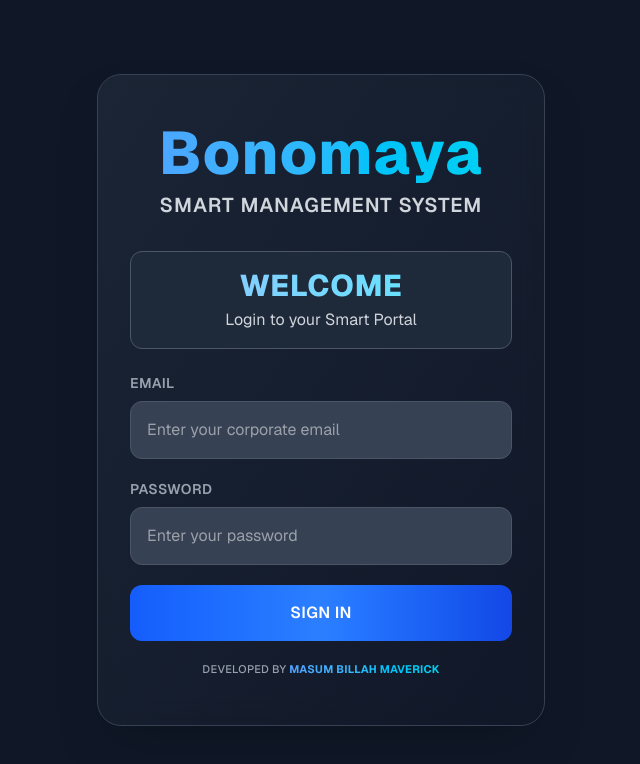
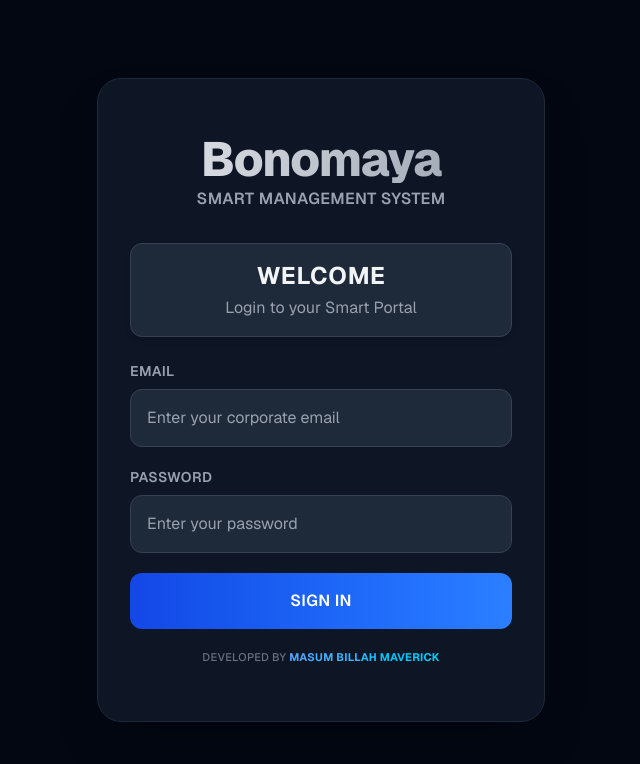
Before and after one commit to masumbillah-swe/bonomaya-management, a Next.js app: page /login in a window 1280 px wide. Shown: the top 764 px of the page, without its empty margins (319-959 px from the left). Built offline with nearby package versions, Linux system fonts and the light colour scheme; no server answers.

Commit message:
Fixed all errors and implemented Enterprise Admin Panel

```diff
--- a/app/login/page.js
+++ b/app/login/page.js
@@ -37,7 +37,6 @@ export default function LoginPage() {
     setLoading(false);
   };
 
-  // Detect mobile
   const [isMobile, setIsMobile] = useState(false);
   useEffect(() => {
     const handleResize = () => setIsMobile(window.innerWidth < 768);
@@ -47,29 +46,28 @@ export default function LoginPage() {
   }, []);
 
   return (
-    <div className="min-h-screen flex items-center justify-center bg-gray-900 font-sans px-4">
+    <div className="min-h-screen flex items-center justify-center bg-gray-950 font-sans px-4">
 
       {/* Login Card */}
-      <div
-        className={`w-full max-w-md rounded-3xl border border-gray-700 shadow-2xl transition-all duration-300 bg-gradient-to-br from-gray-800/80 to-gray-900/80 backdrop-blur-md
-          ${isMobile ? "px-6 py-12" : "px-6 sm:px-8 py-12"}`}
-      >
+      <div className={`w-full max-w-md rounded-3xl shadow-2xl bg-gray-900/90 backdrop-blur-sm border border-gray-800
+        ${isMobile ? "px-6 py-12" : "px-8 py-14"}`}>
+
         {/* Branding */}
-        <div className={`text-center ${isMobile ? "mb-8" : "mb-8"}`}>
-          <h1 className={`font-extrabold tracking-wide bg-gradient-to-r from-blue-400 to-cyan-400 bg-clip-text text-transparent ${isMobile ? "text-4xl" : "text-5xl sm:text-6xl"}`}>
+        <div className="text-center mb-8">
+          <h1 className={`font-extrabold tracking-tight text-transparent bg-clip-text bg-gradient-to-r from-gray-200 to-gray-400 text-4xl sm:text-5xl`}>
             Bonomaya
           </h1>
-          <p className={`text-gray-300 uppercase tracking-wider font-semibold mt-2 ${isMobile ? "text-base" : "text-lg sm:text-xl"}`}>
+          <p className="text-gray-400 uppercase tracking-wide mt-1 text-sm sm:text-base font-semibold">
             Smart Management System
           </p>
         </div>
 
-        {/* Boxed Welcome Message */}
-        <div className={`text-center mb-6 border border-gray-600 rounded-xl p-4 bg-gray-800`}>
-          <h2 className={`font-extrabold tracking-wide uppercase bg-gradient-to-r from-blue-300 to-cyan-300 bg-clip-text text-transparent ${isMobile ? "text-lg" : "text-2xl sm:text-3xl"}`}>
+        {/* Welcome Box */}
+        <div className="text-center mb-6 border border-gray-700 rounded-xl py-4 px-6 bg-gray-800 shadow-md">
+          <h2 className="font-bold text-gray-100 text-xl sm:text-2xl tracking-wide uppercase">
             Welcome
           </h2>
-          <p className={`text-gray-300 ${isMobile ? "text-base" : "text-sm sm:text-base"} mt-1`}>
+          <p className="text-gray-400 mt-1 text-sm sm:text-base">
             Login to your Smart Portal
           </p>
         </div>
@@ -83,9 +81,9 @@ export default function LoginPage() {
               value={email}
               onChange={(e) => setEmail(e.target.value)}
               required
-              className={`w-full p-4 rounded-xl bg-gray-700 text-white outline-none border ${
-                error ? "border-red-500" : "border-gray-600"
-              } focus:border-blue-500 focus:ring-1 focus:ring-blue-500 transition`}
+              className={`w-full p-4 rounded-xl bg-gray-800 text-gray-100 outline-none border ${
+                error ? "border-red-500" : "border-gray-700"
+              } focus:border-blue-500 focus:ring-1 focus:ring-blue-500 transition placeholder-gray-400`}
               placeholder="Enter your corporate email"
             />
           </div>
@@ -97,25 +95,24 @@ export default function LoginPage() {
               value={password}
               onChange={(e) => setPassword(e.target.value)}
               required
-              className={`w-full p-4 rounded-xl bg-gray-700 text-white outline-none border ${
-                error ? "border-red-500" : "border-gray-600"
-              } focus:border-blue-500 focus:ring-1 focus:ring-blue-500 transition`}
+              className={`w-full p-4 rounded-xl bg-gray-800 text-gray-100 outline-none border ${
+                error ? "border-red-500" : "border-gray-700"
+              } focus:border-blue-500 focus:ring-1 focus:ring-blue-500 transition placeholder-gray-400`}
               placeholder="Enter your password"
             />
           </div>
 
-          {/* Button */}
           <button
             type="submit"
             disabled={loading}
-            className="w-full p-4 rounded-xl font-semibold uppercase tracking-wide text-white transition-all duration-300 bg-gradient-to-r from-blue-600 via-blue-500 to-blue-700 active:scale-95 cursor-pointer"
+            className="w-full p-4 rounded-xl font-semibold uppercase tracking-wide text-white bg-gradient-to-r from-blue-700 to-blue-500 hover:from-blue-600 hover:to-blue-400 active:scale-95 transition-all"
           >
             {loading ? "Authenticating..." : "Sign In"}
           </button>
         </form>
 
         {/* Footer */}
-        <p className="text-center text-gray-400 text-[10px] sm:text-[11px] mt-5 uppercase tracking-wide font-medium hover:text-gray-200 transition-colors">
+        <p className="text-center text-gray-500 text-[10px] sm:text-[11px] mt-5 uppercase tracking-wide font-medium">
           Developed by <span className="font-bold text-blue-400 bg-clip-text text-transparent bg-gradient-to-r from-blue-400 to-cyan-400">Masum Billah Maverick</span>
         </p>
       </div>
```
